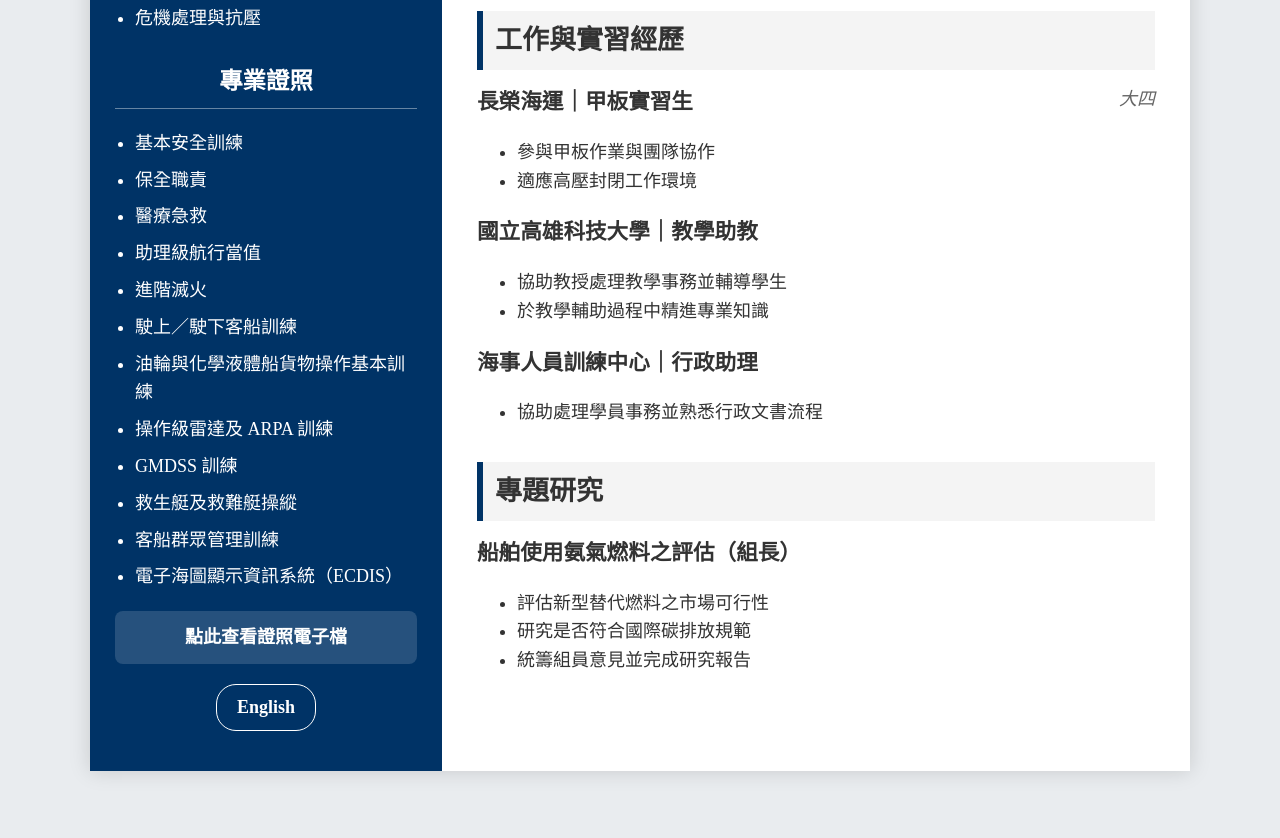
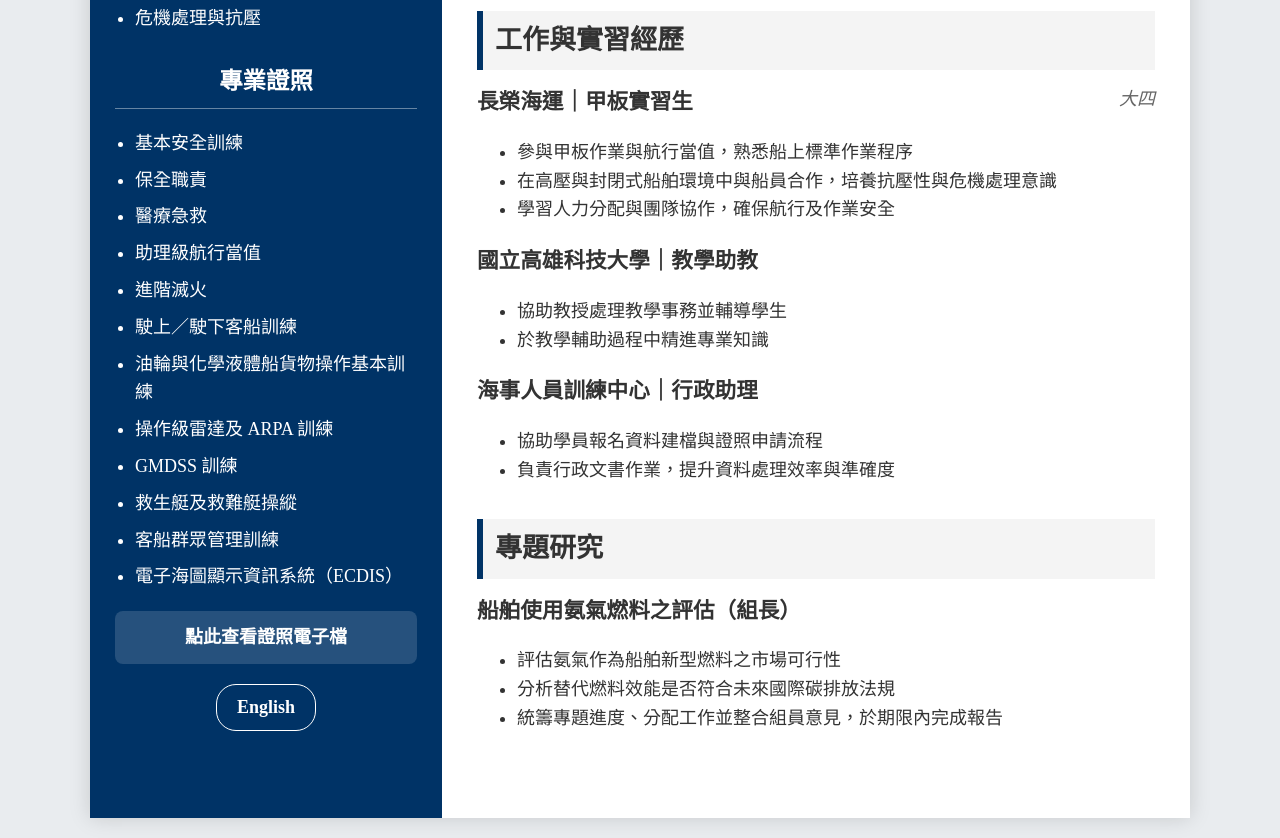
Before and after one commit to janeyo192425/rusume, a plain HTML site: page index.html in a window 1280 px wide. Shown: the part 680-1518 px from the top of the page. Before the commit the page ends 1471 px from the top, so only its background shows below. Drawn offline with Linux system fonts and the light colour scheme.

Commit message:
Update index.html

```diff
--- a/index.html
+++ b/index.html
@@ -252,8 +252,9 @@ body{
     <div class="item-date">大四</div>
 </div>
 <ul>
-    <li>參與甲板作業與團隊協作</li>
-    <li>適應高壓封閉工作環境</li>
+    <li>參與甲板作業與航行當值，熟悉船上標準作業程序</li>
+    <li>在高壓與封閉式船舶環境中與船員合作，培養抗壓性與危機處理意識</li>
+    <li>學習人力分配與團隊協作，確保航行及作業安全</li>
 </ul>
 </div>
 
@@ -268,7 +269,8 @@ body{
 <div class="item">
 <div class="item-title">海事人員訓練中心｜行政助理</div>
 <ul>
-    <li>協助處理學員事務並熟悉行政文書流程</li>
+    <li>協助學員報名資料建檔與證照申請流程</li>
+    <li>負責行政文書作業，提升資料處理效率與準確度</li>
 </ul>
 </div>
 </section>
@@ -278,9 +280,9 @@ body{
 <div class="item">
 <div class="item-title">船舶使用氨氣燃料之評估（組長）</div>
 <ul>
-    <li>評估新型替代燃料之市場可行性</li>
-    <li>研究是否符合國際碳排放規範</li>
-    <li>統籌組員意見並完成研究報告</li>
+    <li>評估氨氣作為船舶新型燃料之市場可行性</li>
+    <li>分析替代燃料效能是否符合未來國際碳排放法規</li>
+    <li>統籌專題進度、分配工作並整合組員意見，於期限內完成報告</li>
 </ul>
 </div>
 </section>
```
